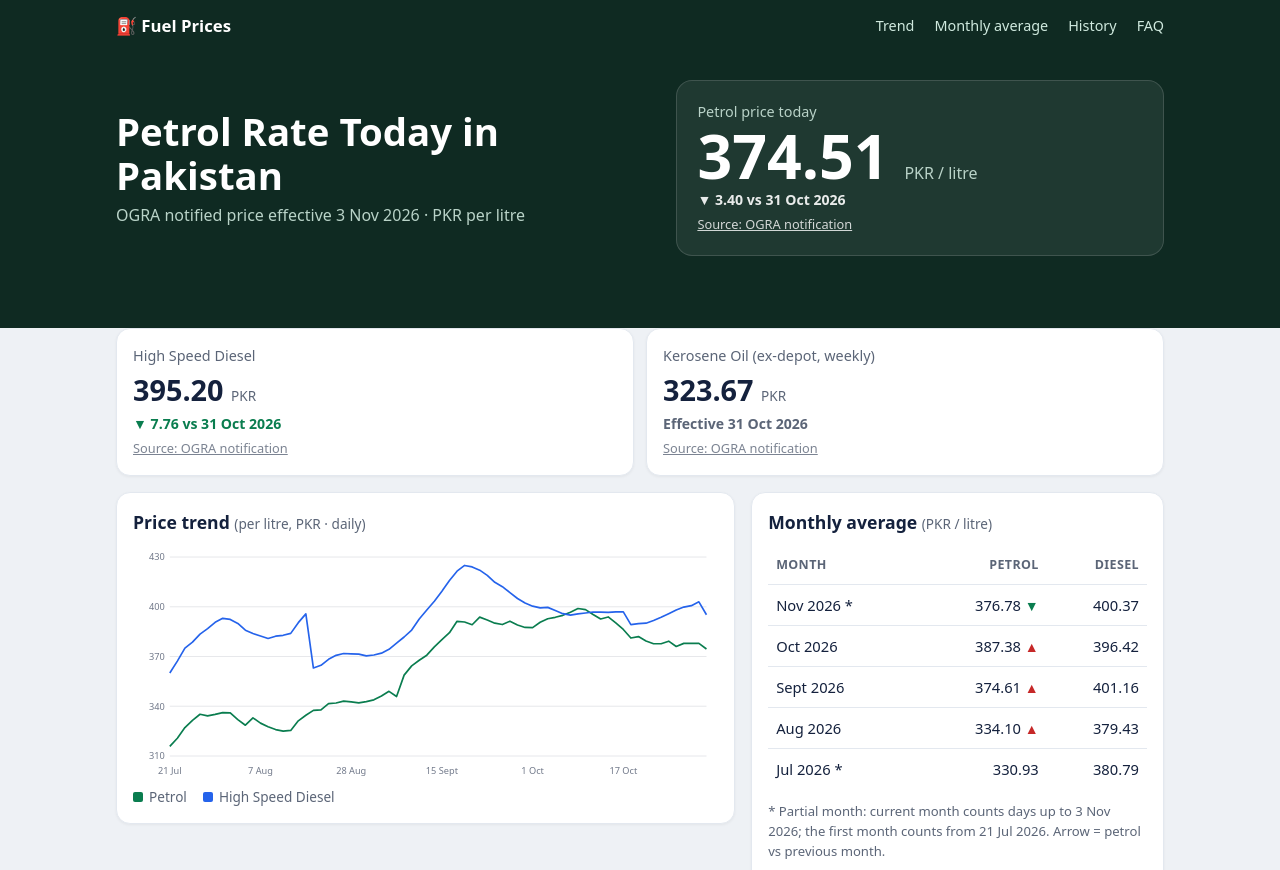
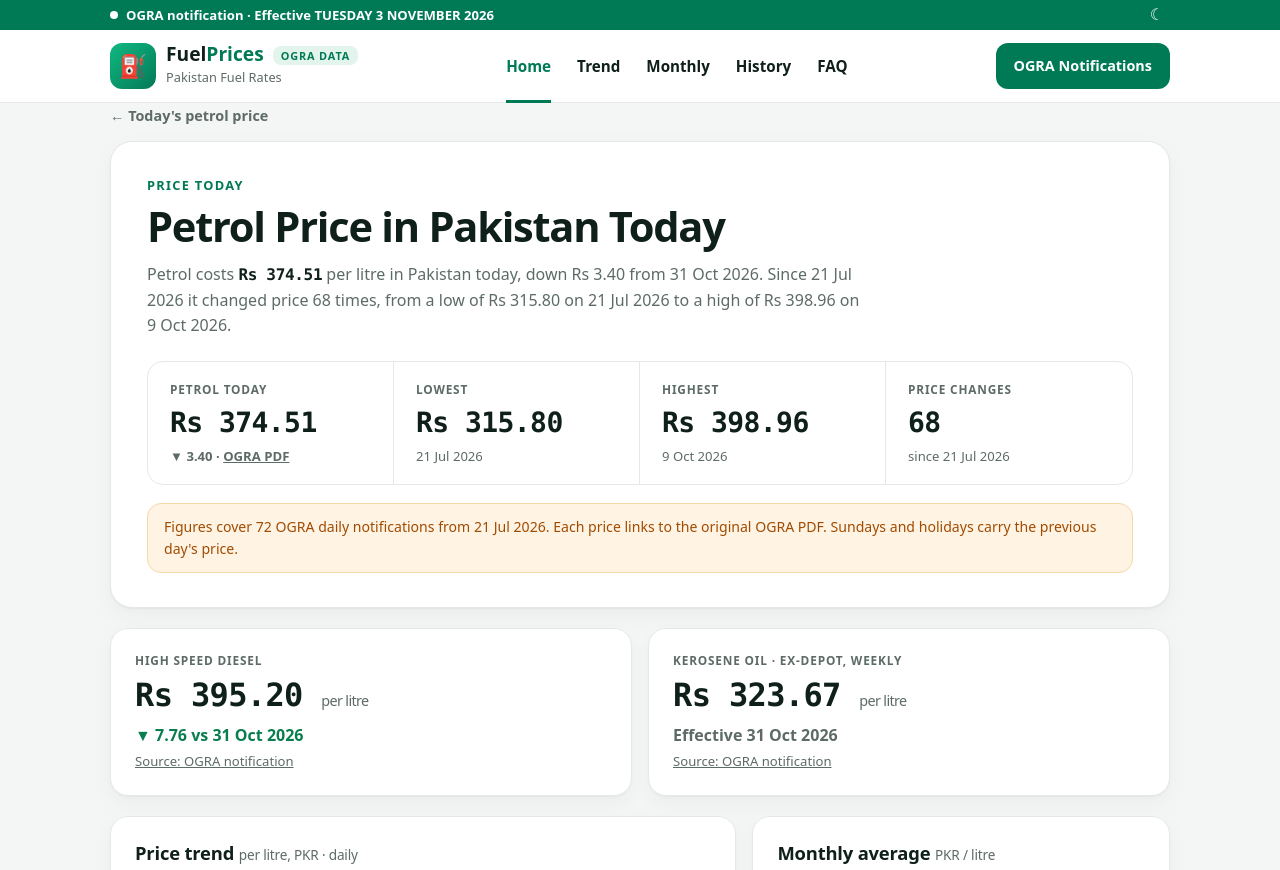
Before and after one commit to alihassan-gillani/petrol-rate-today, a plain HTML site: page index.html in a window 1280 px wide. Shown: the top 870 px of the page. Drawn offline with Linux system fonts and the light colour scheme.

Commit message:
Restyle: green top bar, header nav, stat grid, dark toggle
Co-Authored-By: Claude Sonnet 5.5 <noreply@anthropic.com>

```diff
--- a/index.html
+++ b/index.html
@@ -7,85 +7,111 @@
 <meta name="description" content="Today's OGRA-notified petrol, diesel and kerosene prices in Pakistan per litre, with daily history and monthly averages.">
 <link rel="canonical" href="https://example.pk/">
 <style>
-:root{--bg:#eef1f5;--card:#fff;--ink:#14213d;--mute:#5b6577;--line:#e3e8ef;--acc:#0a7d4f;--hero:#0f2a22;--up:#c62828;--down:#0a7d4f}
-@media(prefers-color-scheme:dark){:root{--bg:#0b111b;--card:#151e2e;--ink:#eef2f8;--mute:#9aa7bd;--line:#25314a;--acc:#34d399;--hero:#08140f;--up:#ff6b6b;--down:#34d399}}
+:root{--bg:#f4f6f5;--card:#fff;--ink:#0f1f1a;--mute:#5d6b66;--line:#e4e9e6;--acc:#007a55;--accsoft:#e3f4ec;--bar:#007a55;--warn:#fff3e3;--warnline:#f5d9a8;--warnink:#a14b00;--up:#c62828;--down:#0a7d4f;--shadow:0 1px 2px rgba(15,31,26,.05),0 8px 24px rgba(15,31,26,.04)}
+:root[data-theme=dark]{--bg:#0b1410;--card:#121d18;--ink:#eaf3ee;--mute:#93a69d;--line:#223029;--acc:#34d399;--accsoft:#0f2a20;--bar:#065f46;--warn:#2a2112;--warnline:#4a3a1c;--warnink:#f1c27a;--up:#ff7b7b;--down:#34d399;--shadow:none}
 *{box-sizing:border-box}
 html{scroll-behavior:smooth}
-body{margin:0;font-family:system-ui,Segoe UI,Roboto,sans-serif;background:var(--bg);color:var(--ink);line-height:1.5}
-.wrap{max-width:1080px;margin:0 auto;padding:0 16px}
-nav{position:sticky;top:0;z-index:5;background:var(--hero);color:#fff}
-nav .wrap{display:flex;align-items:center;gap:20px;height:52px;overflow-x:auto;white-space:nowrap}
-nav b{margin-right:auto;font-size:1.05rem}
-nav a{color:#cfe9de;text-decoration:none;font-size:.9rem}
-nav a:hover{color:#fff}
-.hero{background:var(--hero);color:#fff;padding:28px 0 72px}
-.hero .wrap{display:grid;grid-template-columns:1.1fr 1fr;gap:24px;align-items:center}
-.hero h1{margin:0 0 6px;font-size:clamp(1.6rem,4vw,2.4rem);line-height:1.15}
-.hero p{margin:0;color:#b9d3c8}
-.big{background:rgba(255,255,255,.07);border:1px solid rgba(255,255,255,.14);border-radius:16px;padding:20px}
-.big .n{color:#b9d3c8;font-size:.9rem}
-.big .p{font-size:clamp(2.6rem,8vw,3.8rem);font-weight:800;line-height:1.1}
-.big .p small{font-size:1rem;font-weight:400;color:#b9d3c8}
-.big .chg{opacity:.9}
-.big a,.card a{color:inherit;opacity:.8;font-size:.8rem}
-main{margin-top:-48px;padding-bottom:48px}
-.row{display:grid;grid-template-columns:repeat(2,1fr);gap:12px}
-.card,.panel{background:var(--card);border:1px solid var(--line);border-radius:14px;padding:16px;box-shadow:0 1px 3px rgba(0,0,0,.05)}
-.card .n{color:var(--mute);font-size:.9rem}
-.card .p{font-size:1.8rem;font-weight:700;margin:2px 0}
-.card .p small{font-size:.85rem;font-weight:400;color:var(--mute)}
-.card a{color:var(--mute)}
-.chg{font-size:.88rem;font-weight:600}
+body{margin:0;font-family:system-ui,"Segoe UI",Roboto,sans-serif;background:var(--bg);color:var(--ink);line-height:1.55}
+.wrap{max-width:1100px;margin:0 auto;padding:0 20px}
+.mono{font-family:ui-monospace,"Cascadia Mono",Consolas,monospace;font-weight:700;letter-spacing:-.02em}
+/* top bar */
+.topbar{background:var(--bar);color:#fff;font-size:.82rem;font-weight:600}
+.topbar .wrap{display:flex;align-items:center;gap:8px;height:30px}
+.topbar i{width:8px;height:8px;border-radius:50%;background:#fff;display:inline-block}
+.topbar button{margin-left:auto;background:none;border:0;color:#fff;cursor:pointer;font-size:1rem;line-height:1}
+/* header */
+header{background:var(--card);border-bottom:1px solid var(--line);position:sticky;top:0;z-index:5}
+header .wrap{display:flex;align-items:center;gap:28px;height:72px}
+.logo{display:flex;align-items:center;gap:10px;text-decoration:none;color:inherit}
+.logo .mk{width:46px;height:46px;border-radius:12px;background:linear-gradient(135deg,#10b981,#047857);display:grid;place-items:center;font-size:1.4rem}
+.logo b{display:block;font-size:1.2rem;line-height:1.1}
+.logo b em{font-style:normal;color:var(--acc)}
+.logo small{color:var(--mute);font-size:.8rem}
+.badge{font-size:.68rem;letter-spacing:.08em;font-weight:700;color:var(--acc);background:var(--accsoft);border-radius:8px;padding:2px 8px;margin-left:4px;vertical-align:middle}
+nav{display:flex;gap:26px;margin:0 auto;overflow-x:auto;white-space:nowrap}
+nav a{color:var(--ink);text-decoration:none;font-weight:600;font-size:.95rem;padding:26px 0 22px;border-bottom:3px solid transparent}
+nav a:hover,nav a.on{border-color:var(--acc);color:var(--acc)}
+.cta{background:var(--acc);color:#fff;text-decoration:none;font-weight:700;font-size:.9rem;border-radius:12px;padding:12px 18px;white-space:nowrap}
+/* page */
+main{padding:36px 0 56px}
+.back{display:inline-block;color:var(--mute);font-weight:600;font-size:.9rem;margin-bottom:14px;text-decoration:none}
+.sheet{background:var(--card);border:1px solid var(--line);border-radius:22px;padding:34px 36px;box-shadow:var(--shadow)}
+.eyebrow{color:var(--acc);font-weight:800;font-size:.8rem;letter-spacing:.1em;text-transform:uppercase;margin:0 0 8px}
+.sheet h1{margin:0 0 12px;font-size:clamp(1.8rem,4.5vw,2.6rem);line-height:1.1;letter-spacing:-.03em}
+.lead{color:var(--mute);max-width:720px;margin:0 0 24px}
+.lead b{color:var(--ink)}
+.stats{display:grid;grid-template-columns:repeat(4,1fr);border:1px solid var(--line);border-radius:16px;overflow:hidden}
+.stat{padding:18px 22px;border-right:1px solid var(--line)}
+.stat:last-child{border-right:0}
+.stat .k{font-size:.74rem;font-weight:700;letter-spacing:.07em;text-transform:uppercase;color:var(--mute)}
+.stat .v{font-size:1.75rem;margin:2px 0}
+.stat .s{font-size:.82rem;color:var(--mute)}
+.chg{font-weight:700}
 .up{color:var(--up)}.down{color:var(--down)}.flat{color:var(--mute)}
-.cols{display:grid;grid-template-columns:3fr 2fr;gap:16px;margin-top:16px;align-items:start}
-.panel h2{margin:0 0 12px;font-size:1.1rem}
-.panel h2 span{font-weight:400;font-size:.85rem;color:var(--mute)}
+.notice{margin-top:18px;background:var(--warn);border:1px solid var(--warnline);color:var(--warnink);border-radius:14px;padding:12px 16px;font-size:.88rem}
+.row{display:grid;grid-template-columns:repeat(2,1fr);gap:16px;margin-top:20px}
+.card,.panel{background:var(--card);border:1px solid var(--line);border-radius:18px;padding:22px 24px;box-shadow:var(--shadow)}
+.card .k{font-size:.74rem;font-weight:700;letter-spacing:.07em;text-transform:uppercase;color:var(--mute)}
+.card .v{font-size:2rem;margin:2px 0}
+.card .v small{font-size:.9rem;color:var(--mute);font-family:system-ui,sans-serif;font-weight:500}
+.card a,.sheet a.src{color:var(--mute);font-size:.82rem}
+.cols{display:grid;grid-template-columns:3fr 2fr;gap:16px;margin-top:20px;align-items:start}
+.panel h2{margin:0 0 14px;font-size:1.15rem;letter-spacing:-.01em}
+.panel h2 span{font-weight:500;font-size:.85rem;color:var(--mute)}
 table{width:100%;border-collapse:collapse;font-size:.92rem}
-th,td{padding:9px 8px;text-align:right;border-bottom:1px solid var(--line)}
+th,td{padding:10px 8px;text-align:right;border-bottom:1px solid var(--line)}
 th:first-child,td:first-child{text-align:left}
-th{font-size:.78rem;color:var(--mute);font-weight:600;text-transform:uppercase;letter-spacing:.03em}
+th{font-size:.74rem;color:var(--mute);font-weight:700;text-transform:uppercase;letter-spacing:.06em}
 tr:last-child td{border-bottom:0}
-td a{color:var(--acc)}
-.tw{overflow-x:auto}
-.scroll{max-height:420px;overflow:auto}
+td a{color:var(--acc);font-weight:600}
+td.n{font-family:ui-monospace,"Cascadia Mono",Consolas,monospace}
+.tw{overflow-x:auto}.scroll{max-height:440px;overflow:auto}
 svg{width:100%;height:auto;display:block}
 .legend{display:flex;flex-wrap:wrap;gap:6px 16px;font-size:.85rem;color:var(--mute);margin-top:6px}
-.legend i{display:inline-block;width:10px;height:10px;border-radius:2px;margin-right:6px}
-details{background:var(--card);border:1px solid var(--line);border-radius:12px;padding:12px 16px;margin-bottom:8px}
-summary{cursor:pointer;font-weight:600}
+.legend i{display:inline-block;width:10px;height:10px;border-radius:3px;margin-right:6px}
+details{background:var(--card);border:1px solid var(--line);border-radius:14px;padding:14px 18px;margin-bottom:10px}
+summary{cursor:pointer;font-weight:700}
 .note{font-size:.82rem;color:var(--mute)}
-h2.sec{margin:28px 0 12px;font-size:1.2rem}
-footer{border-top:1px solid var(--line);padding:20px 0;color:var(--mute);font-size:.85rem}
-@media(max-width:800px){.hero .wrap,.cols,.row{grid-template-columns:1fr}}
+h2.sec{margin:32px 0 14px;font-size:1.3rem;letter-spacing:-.02em}
+footer{border-top:1px solid var(--line);background:var(--card);padding:22px 0;color:var(--mute);font-size:.85rem}
+@media(max-width:860px){nav,.cta{display:none}.stats{grid-template-columns:1fr 1fr}.stat:nth-child(2){border-right:0}.stat:nth-child(-n+2){border-bottom:1px solid var(--line)}.row,.cols{grid-template-columns:1fr}.sheet{padding:24px 20px}}
 </style>
 </head>
 <body>
-<nav><div class="wrap"><b>⛽ Fuel Prices</b><a href="#trend">Trend</a><a href="#monthly">Monthly average</a><a href="#history">History</a><a href="#faq">FAQ</a></div></nav>
+<div class="topbar"><div class="wrap"><i></i><span id="bar"></span><button id="theme" aria-label="Toggle dark mode">☾</button></div></div>
+<header><div class="wrap">
+  <a class="logo" href="#top"><span class="mk">⛽</span><span><b>Fuel<em>Prices</em> <span class="badge">OGRA DATA</span></b><small>Pakistan Fuel Rates</small></span></a>
+  <nav><a href="#top" class="on">Home</a><a href="#trend">Trend</a><a href="#monthly">Monthly</a><a href="#history">History</a><a href="#faq">FAQ</a></nav>
+  <a class="cta" href="https://www.ogra.org.pk/price-publications" target="_blank" rel="noopener">OGRA Notifications</a>
+</div></header>
 
-<section class="hero"><div class="wrap">
-  <div><h1>Petrol Rate Today in Pakistan</h1><p id="upd"></p></div>
-  <div class="big" id="big"></div>
-</div></section>
+<main class="wrap" id="top">
+  <a class="back" href="#top">← Today's petrol price</a>
+  <section class="sheet">
+    <p class="eyebrow">Price today</p>
+    <h1>Petrol Price in Pakistan Today</h1>
+    <p class="lead" id="lead"></p>
+    <div class="stats" id="stats"></div>
+    <div class="notice" id="notice"></div>
+  </section>
 
-<main class="wrap">
   <div class="row" id="cards"></div>
 
   <div class="cols">
     <section class="panel" id="trend">
-      <h2>Price trend <span>(per litre, PKR · daily)</span></h2>
+      <h2>Price trend <span>per litre, PKR · daily</span></h2>
       <svg id="chart" viewBox="0 0 700 280" role="img" aria-label="Petrol and diesel price chart"></svg>
       <div class="legend" id="legend"></div>
     </section>
-
     <section class="panel" id="monthly">
-      <h2>Monthly average <span>(PKR / litre)</span></h2>
+      <h2>Monthly average <span>PKR / litre</span></h2>
       <div class="tw"><table id="avg"></table></div>
       <p class="note" id="avgnote"></p>
     </section>
   </div>
 
-  <section class="panel" id="history" style="margin-top:16px">
-    <h2>Daily price history <span>(OGRA daily notifications)</span></h2>
+  <section class="panel" id="history" style="margin-top:20px">
+    <h2>Daily price history <span>OGRA daily notifications</span></h2>
     <div class="tw scroll"><table id="hist"></table></div>
   </section>
 
@@ -106,31 +132,49 @@ const $ = id => document.getElementById(id);
 const fmt = n => n.toFixed(2);
 const D = s => new Date(s+"T00:00:00");
 const fdate = d => D(d).toLocaleDateString("en-GB",{day:"numeric",month:"short",year:"numeric"});
-const FUELS = [{key:"petrol",name:"Petrol",color:"#0a7d4f"},{key:"diesel",name:"High Speed Diesel",short:"Diesel",color:"#2563eb"}];
+const FUELS = [{key:"petrol",name:"Petrol",color:"#0a7d4f"},{key:"diesel",name:"High Speed Diesel",color:"#2563eb"}];
 $("yr").textContent = new Date().getFullYear();
+
+// dark mode toggle (remembered when storage is available)
+(function(){
+  const root = document.documentElement, btn = $("theme");
+  let t = null; try{ t = localStorage.getItem("theme"); }catch(e){}
+  if(!t) t = matchMedia("(prefers-color-scheme: dark)").matches ? "dark" : "light";
+  const apply = v => { root.dataset.theme = v; btn.textContent = v==="dark" ? "☀" : "☾"; try{ localStorage.setItem("theme",v); }catch(e){} };
+  apply(t);
+  btn.onclick = () => apply(root.dataset.theme==="dark" ? "light" : "dark");
+})();
 
 if(!window.PRICES || !PRICES.days.length){
   document.querySelector("main").innerHTML = '<div class="panel">Prices could not be loaded. Please try again later.</div>';
 } else {
-const DAYS = PRICES.days;               // newest first
-const ASC = DAYS.slice().reverse();
-const cur = DAYS[0], prev = DAYS[1];
+const DAYS = PRICES.days, ASC = DAYS.slice().reverse(), cur = DAYS[0], prev = DAYS[1], first = ASC[0];
 
-$("upd").textContent = "OGRA notified price effective " + fdate(cur.date) + " · PKR per litre";
+$("bar").textContent = "OGRA notification · Effective " + D(cur.date).toLocaleDateString("en-GB",{weekday:"long",day:"numeric",month:"long",year:"numeric"}).replace(/,/g,"").toUpperCase();
 
-function chg(f){
-  const d = cur[f.key]-prev[f.key], cls = d>0?"up":d<0?"down":"flat", ar = d>0?"▲":d<0?"▼":"–";
-  return `<div class="chg ${cls}">${ar} ${fmt(Math.abs(d))} vs ${fdate(prev.date)}</div>`;
-}
-$("big").innerHTML = `<div class="n">Petrol price today</div><div class="p">${fmt(cur.petrol)} <small>PKR / litre</small></div>${chg(FUELS[0]).replace("chg ","chg ").replace(/ (up|down|flat)"/,'"')}<a href="${cur.source}" target="_blank" rel="noopener">Source: OGRA notification</a>`;
+// petrol stats
+let lo = ASC[0], hi = ASC[0], changes = 0;
+ASC.forEach((r,i)=>{ if(r.petrol<lo.petrol) lo=r; if(r.petrol>hi.petrol) hi=r; if(i&&r.petrol!==ASC[i-1].petrol) changes++; });
+const d = cur.petrol-prev.petrol;
+$("lead").innerHTML = `Petrol costs <b class="mono">Rs ${fmt(cur.petrol)}</b> per litre in Pakistan today, ${d<0?"down":d>0?"up":"unchanged"}${d?` Rs ${fmt(Math.abs(d))}`:""} from ${fdate(prev.date)}. Since ${fdate(first.date)} it changed price ${changes} times, from a low of Rs ${fmt(lo.petrol)} on ${fdate(lo.date)} to a high of Rs ${fmt(hi.petrol)} on ${fdate(hi.date)}.`;
+const cls = d>0?"up":d<0?"down":"flat", ar = d>0?"▲":d<0?"▼":"–";
+$("stats").innerHTML =
+  `<div class="stat"><div class="k">Petrol today</div><div class="v mono">Rs ${fmt(cur.petrol)}</div><div class="s chg ${cls}">${ar} ${fmt(Math.abs(d))} · <a class="src" href="${cur.source}" target="_blank" rel="noopener" style="color:inherit">OGRA PDF</a></div></div>
+   <div class="stat"><div class="k">Lowest</div><div class="v mono">Rs ${fmt(lo.petrol)}</div><div class="s">${fdate(lo.date)}</div></div>
+   <div class="stat"><div class="k">Highest</div><div class="v mono">Rs ${fmt(hi.petrol)}</div><div class="s">${fdate(hi.date)}</div></div>
+   <div class="stat"><div class="k">Price changes</div><div class="v mono">${changes}</div><div class="s">since ${fdate(first.date)}</div></div>`;
+$("notice").textContent = "Figures cover " + DAYS.length + " OGRA daily notifications from " + fdate(first.date) + ". Each price links to the original OGRA PDF. Sundays and holidays carry the previous day's price.";
+
+// diesel + kerosene cards
+const dd = cur.diesel-prev.diesel, dc = dd>0?"up":dd<0?"down":"flat";
 const ker = (PRICES.kerosene||[]).slice().sort((a,b)=>b.date<a.date?-1:1)[0];
 $("cards").innerHTML =
-  `<div class="card"><div class="n">High Speed Diesel</div><div class="p">${fmt(cur.diesel)} <small>PKR</small></div>${chg(FUELS[1])}<a href="${cur.source}" target="_blank" rel="noopener">Source: OGRA notification</a></div>` +
-  (ker ? `<div class="card"><div class="n">Kerosene Oil (ex-depot, weekly)</div><div class="p">${fmt(ker.price)} <small>PKR</small></div><div class="chg flat">Effective ${fdate(ker.date)}</div><a href="${ker.source}" target="_blank" rel="noopener">Source: OGRA notification</a></div>` : "");
+  `<div class="card"><div class="k">High Speed Diesel</div><div class="v mono">Rs ${fmt(cur.diesel)} <small>per litre</small></div><div class="chg ${dc}">${dd>0?"▲":dd<0?"▼":"–"} ${fmt(Math.abs(dd))} vs ${fdate(prev.date)}</div><a href="${cur.source}" target="_blank" rel="noopener">Source: OGRA notification</a></div>` +
+  (ker ? `<div class="card"><div class="k">Kerosene Oil · ex-depot, weekly</div><div class="v mono">Rs ${fmt(ker.price)} <small>per litre</small></div><div class="chg flat">Effective ${fdate(ker.date)}</div><a href="${ker.source}" target="_blank" rel="noopener">Source: OGRA notification</a></div>` : "");
 
-// history table (all days, newest first)
+// history table
 $("hist").innerHTML = "<tr><th>Effective date</th><th>Petrol</th><th>Diesel</th><th>Source</th></tr>" +
-  DAYS.map(r=>`<tr><td>${fdate(r.date)}</td><td>${fmt(r.petrol)}</td><td>${fmt(r.diesel)}</td><td><a href="${r.source}" target="_blank" rel="noopener">PDF</a></td></tr>`).join("");
+  DAYS.map(r=>`<tr><td>${fdate(r.date)}</td><td class="n">${fmt(r.petrol)}</td><td class="n">${fmt(r.diesel)}</td><td><a href="${r.source}" target="_blank" rel="noopener">PDF</a></td></tr>`).join("");
 
 // chart
 (function(){
@@ -153,25 +197,22 @@ $("hist").innerHTML = "<tr><th>Effective date</th><th>Petrol</th><th>Diesel</th>
 
 // monthly average: every calendar day takes the latest price on or before it
 (function(){
-  const first = D(ASC[0].date), end = D(cur.date);
-  const byDate = Object.fromEntries(ASC.map(r=>[r.date,r]));
+  const end = D(cur.date), byDate = Object.fromEntries(ASC.map(r=>[r.date,r]));
   const iso = d => d.getFullYear()+"-"+String(d.getMonth()+1).padStart(2,"0")+"-"+String(d.getDate()).padStart(2,"0");
   const rows = {}; let last = ASC[0];
-  for(let d=new Date(first); d<=end; d.setDate(d.getDate()+1)){
+  for(let d=new Date(D(first.date)); d<=end; d.setDate(d.getDate()+1)){
     last = byDate[iso(d)] || last;
-    const k = d.getFullYear()+"-"+String(d.getMonth()+1).padStart(2,"0");
-    const m = rows[k] || (rows[k]={k, n:0, petrol:0, diesel:0, first:new Date(d), d:new Date(d)});
+    const k = iso(d).slice(0,7);
+    const m = rows[k] || (rows[k]={k, n:0, petrol:0, diesel:0, d:new Date(d)});
     m.n++; m.petrol+=last.petrol; m.diesel+=last.diesel;
   }
-  const list = Object.values(rows).sort((a,b)=>b.k<a.k?-1:1);
-  const lastMonth = iso(end).slice(0,7);
+  const list = Object.values(rows).sort((a,b)=>b.k<a.k?-1:1), lastMonth = iso(end).slice(0,7);
   $("avg").innerHTML = "<tr><th>Month</th><th>Petrol</th><th>Diesel</th></tr>" + list.map((m,i)=>{
     const p=list[i+1], dp = p? m.petrol/m.n - p.petrol/p.n : null;
     const partial = m.k===lastMonth || m.k===list[list.length-1].k;
-    const label = m.d.toLocaleDateString("en-GB",{month:"short",year:"numeric"}) + (partial?" *":"");
-    return `<tr><td>${label}</td><td>${fmt(m.petrol/m.n)}${dp!=null?` <span class="chg ${dp>0?"up":dp<0?"down":"flat"}">${dp>0?"▲":dp<0?"▼":"–"}</span>`:""}</td><td>${fmt(m.diesel/m.n)}</td></tr>`;
+    return `<tr><td>${m.d.toLocaleDateString("en-GB",{month:"short",year:"numeric"})}${partial?" *":""}</td><td class="n">${fmt(m.petrol/m.n)}${dp!=null?` <span class="chg ${dp>0?"up":dp<0?"down":"flat"}">${dp>0?"▲":dp<0?"▼":"–"}</span>`:""}</td><td class="n">${fmt(m.diesel/m.n)}</td></tr>`;
   }).join("");
-  $("avgnote").textContent = "* Partial month: current month counts days up to " + fdate(cur.date) + "; the first month counts from " + fdate(ASC[0].date) + ". Arrow = petrol vs previous month.";
+  $("avgnote").textContent = "* Partial month: current month counts days up to " + fdate(cur.date) + "; the first month counts from " + fdate(first.date) + ". Arrow = petrol vs previous month.";
 })();
 }
 </script>
```
